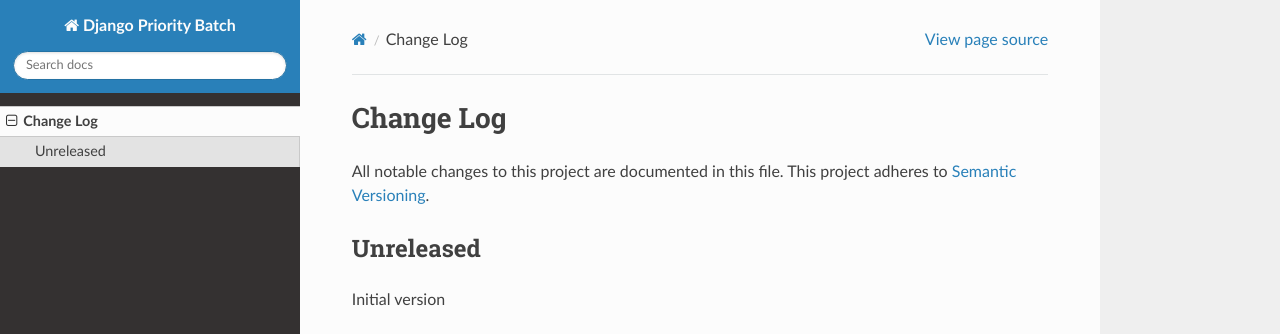
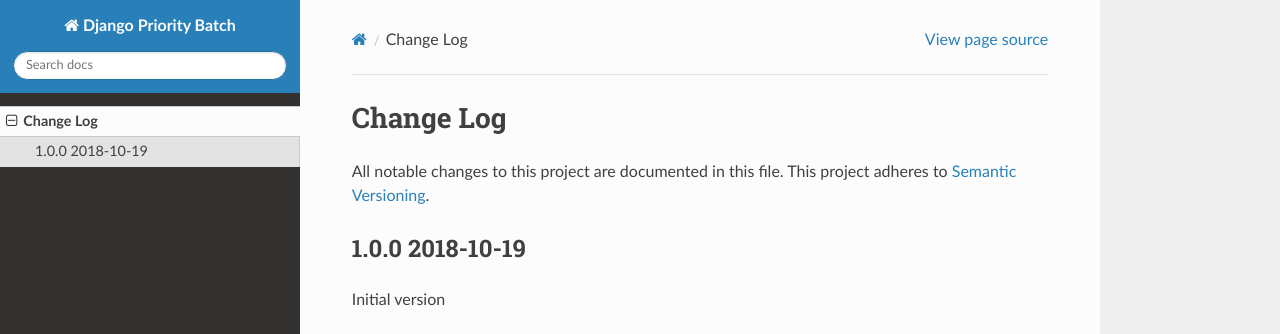
Before and after one commit to genialis/django-priority-batch, a Sphinx documentation site: the page built from docs/CHANGELOG.rst, in a window 1280 px wide. Shown: the top 334 px of the page. Built offline with Sphinx 7.4.7 and the Read the Docs theme 2.0.0, drawn with Linux system fonts in a browser that asks for light colours.

Commit message:
Release 1.0.0

```diff
--- a/docs/CHANGELOG.rst
+++ b/docs/CHANGELOG.rst
@@ -6,8 +6,8 @@
 This project adheres to `Semantic Versioning <http://semver.org/>`_.
 
 
-==========
-Unreleased
-==========
+================
+1.0.0 2018-10-19
+================
 
 Initial version
```
